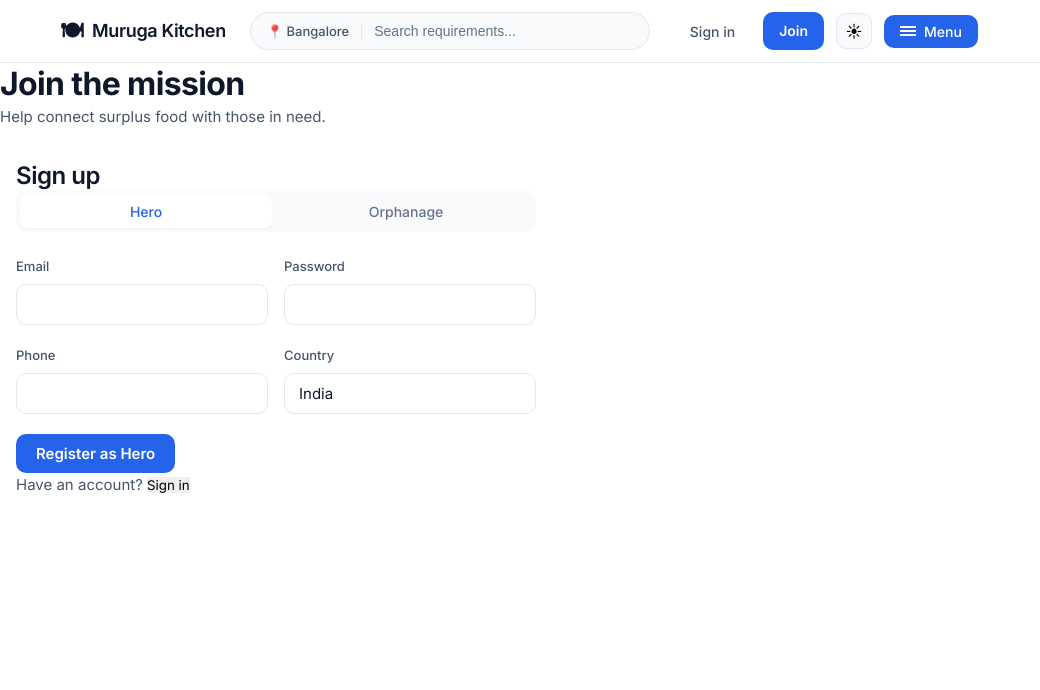
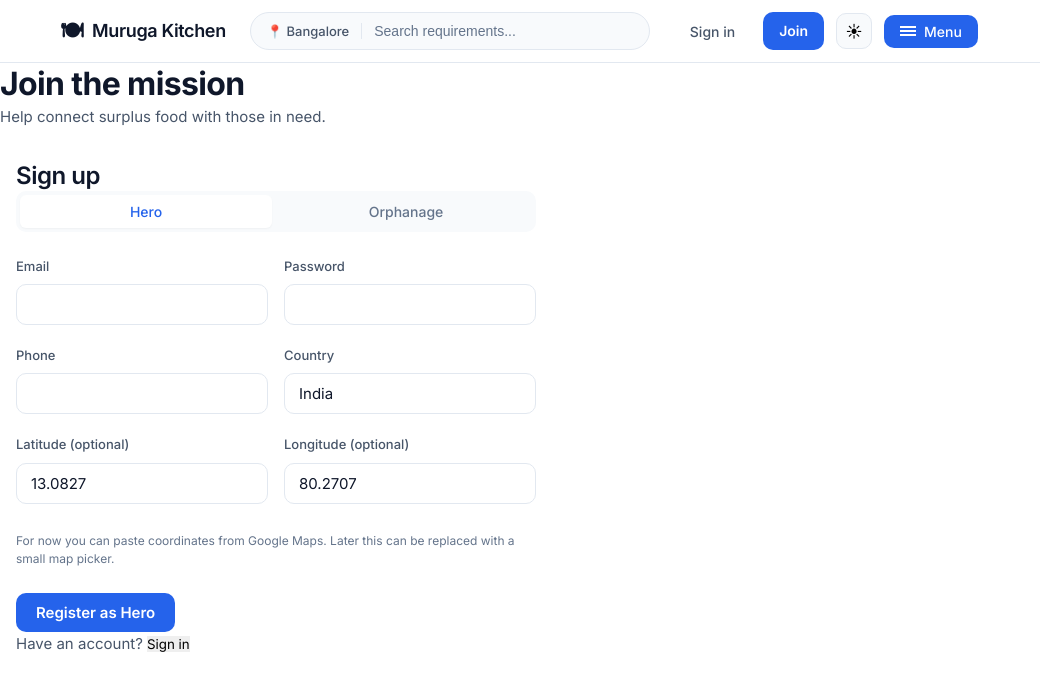
Before and after one commit to yuvanbamma/Muruga-Kitchen-front-end, a React (Vite) app: page /signup in a window 1280 px wide. Shown: the top 690 px of the page, without its empty margins (0-1040 px from the left). Built offline with nearby package versions, Linux system fonts and the light colour scheme.

Commit message:
ui remastered

```diff
--- a/src/components/FoodPostDetails.css
+++ b/src/components/FoodPostDetails.css
@@ -44,7 +44,7 @@
 }
 .details-stats {
   display: grid;
-  grid-template-columns: repeat(3, 1fr);
+  grid-template-columns: repeat(4, 1fr);
   gap: 1rem;
   margin-top: 1.5rem;
 }
--- a/src/components/FoodPostDetails.jsx
+++ b/src/components/FoodPostDetails.jsx
@@ -77,6 +77,7 @@ const FoodPostDetails = ({ postId, onBack }) => {
   if (!post) return null;
 
   const progress = Math.min(100, Math.round((post.collectedQuantity || 0) / (post.quantityRequired || 1) * 100));
+  const distanceKm = typeof post.distance === 'number' ? post.distance : null;
   const isOwner = user?.userId === post.userId;
 
   return (
@@ -95,6 +96,7 @@ const FoodPostDetails = ({ postId, onBack }) => {
             <div className="details-stat"><span className="val">{post.quantityRequired || 0}</span><span className="lbl">Goal</span></div>
             <div className="details-stat"><span className="val">{post.collectedQuantity || 0}</span><span className="lbl">Collected</span></div>
             <div className="details-stat"><span className="val">{post.expireTime ? new Date(post.expireTime).toLocaleDateString() : 'ASAP'}</span><span className="lbl">Deadline</span></div>
+            <div className="details-stat"><span className="val">{distanceKm != null ? distanceKm.toFixed(1) : '–'}</span><span className="lbl">Distance (km)</span></div>
           </div>
         </div>
         <div className="details-content">
--- a/src/components/FoodPostList.css
+++ b/src/components/FoodPostList.css
@@ -63,6 +63,11 @@
 }
 .post-card-body { padding: 1rem; }
 .post-card-body h3 { font-size: 1rem; margin-bottom: 0.25rem; white-space: nowrap; overflow: hidden; text-overflow: ellipsis; }
+.post-card-distance {
+  font-size: 0.75rem;
+  color: var(--text-secondary);
+  margin-bottom: 0.25rem;
+}
 .post-card-body p { font-size: 0.8125rem; color: var(--text-muted); margin-bottom: 0.75rem; line-height: 1.4; display: -webkit-box; -webkit-line-clamp: 2; -webkit-box-orient: vertical; overflow: hidden; }
 .post-card-progress-wrap { display: flex; align-items: center; gap: 0.5rem; }
 .post-card-progress-bar {
--- a/src/components/FoodPostList.jsx
+++ b/src/components/FoodPostList.jsx
@@ -72,6 +72,7 @@ const FoodPostList = ({ isOrphanageView = false }) => {
           posts.map(post => {
             const postId = post.id || post.uuid || post.foodPostId || post.postId;
             const progress = Math.min(100, Math.round((post.collectedQuantity || 0) / (post.quantityRequired || 1) * 100));
+            const distanceKm = typeof post.distance === 'number' ? post.distance : null;
             return (
               <article
                 key={postId || Math.random()}
@@ -92,6 +93,11 @@ const FoodPostList = ({ isOrphanageView = false }) => {
                 </div>
                 <div className="post-card-body">
                   <h3>{post.name}</h3>
+                  {distanceKm != null && (
+                    <div className="post-card-distance">
+                      {distanceKm.toFixed(1)} km away
+                    </div>
+                  )}
                   <p>{post.requirement ? post.requirement.substring(0, 60) + (post.requirement.length > 60 ? '…' : '') : 'Support needed'}</p>
                   <div className="post-card-progress-wrap">
                     <div className="post-card-progress-bar"><div style={{ width: `${progress}%` }} /></div>
--- a/src/components/Signup.css
+++ b/src/components/Signup.css
@@ -22,6 +22,11 @@
 }
 .role-btn.active { background: var(--bg); color: var(--primary); box-shadow: var(--shadow-xs); }
 .form-row { display: grid; grid-template-columns: 1fr 1fr; gap: 1rem; }
+.location-hint {
+  margin: 0.5rem 0 1.5rem;
+  font-size: 0.75rem;
+  color: var(--text-muted);
+}
 .signup-success {
   display: flex;
   flex-direction: column;
--- a/src/components/Signup.jsx
+++ b/src/components/Signup.jsx
@@ -83,6 +83,31 @@ const Signup = () => {
               <div className="form-group"><label>Phone</label><input type="text" name="phoneNumber" value={formData.phoneNumber} onChange={handleChange} required /></div>
               <div className="form-group"><label>Country</label><input type="text" name="country" value={formData.country} onChange={handleChange} required /></div>
             </div>
+            <div className="form-row">
+              <div className="form-group">
+                <label>Latitude (optional)</label>
+                <input
+                  type="number"
+                  name="latitude"
+                  value={formData.latitude}
+                  onChange={handleChange}
+                  step="0.000001"
+                />
+              </div>
+              <div className="form-group">
+                <label>Longitude (optional)</label>
+                <input
+                  type="number"
+                  name="longitude"
+                  value={formData.longitude}
+                  onChange={handleChange}
+                  step="0.000001"
+                />
+              </div>
+            </div>
+            <p className="location-hint">
+              For now you can paste coordinates from Google Maps. Later this can be replaced with a small map picker.
+            </p>
             {role === 'ORPHANAGE' && (
               <>
                 <div className="form-row">
```
Also changed, not shown: 1 other file (tests, documents, lock files or other folders).
